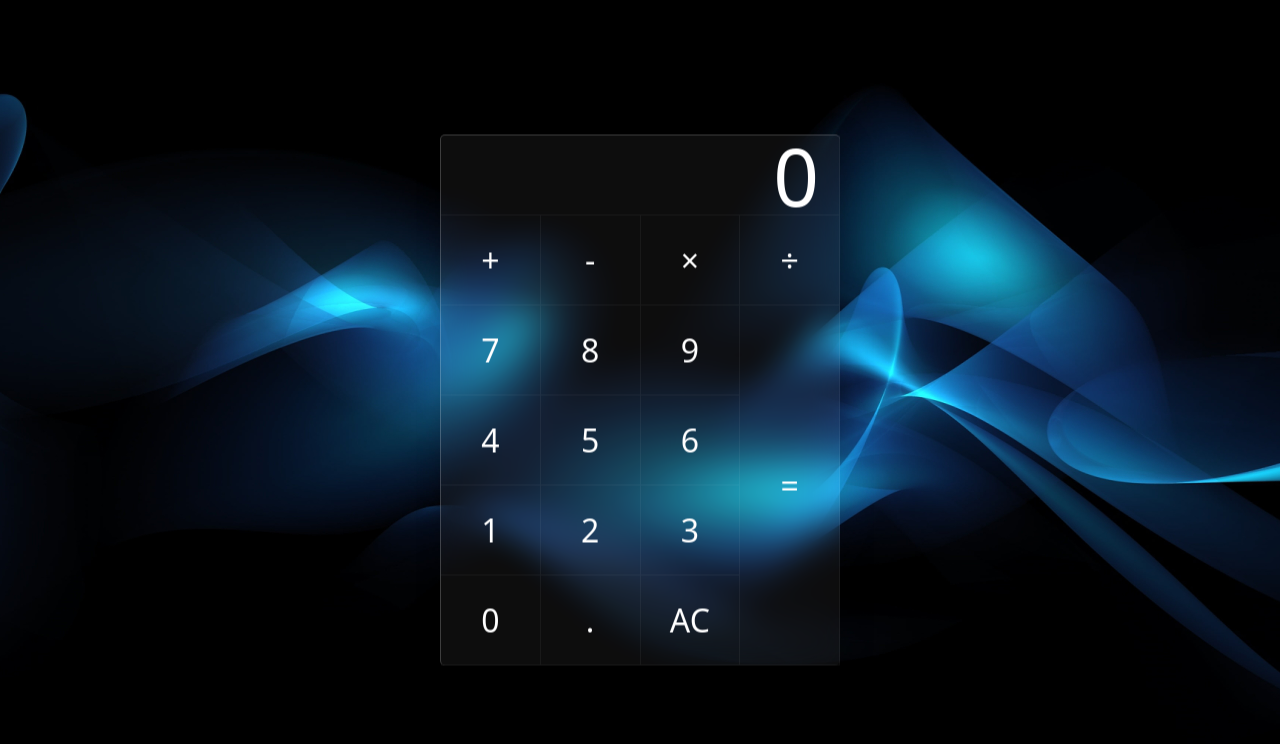
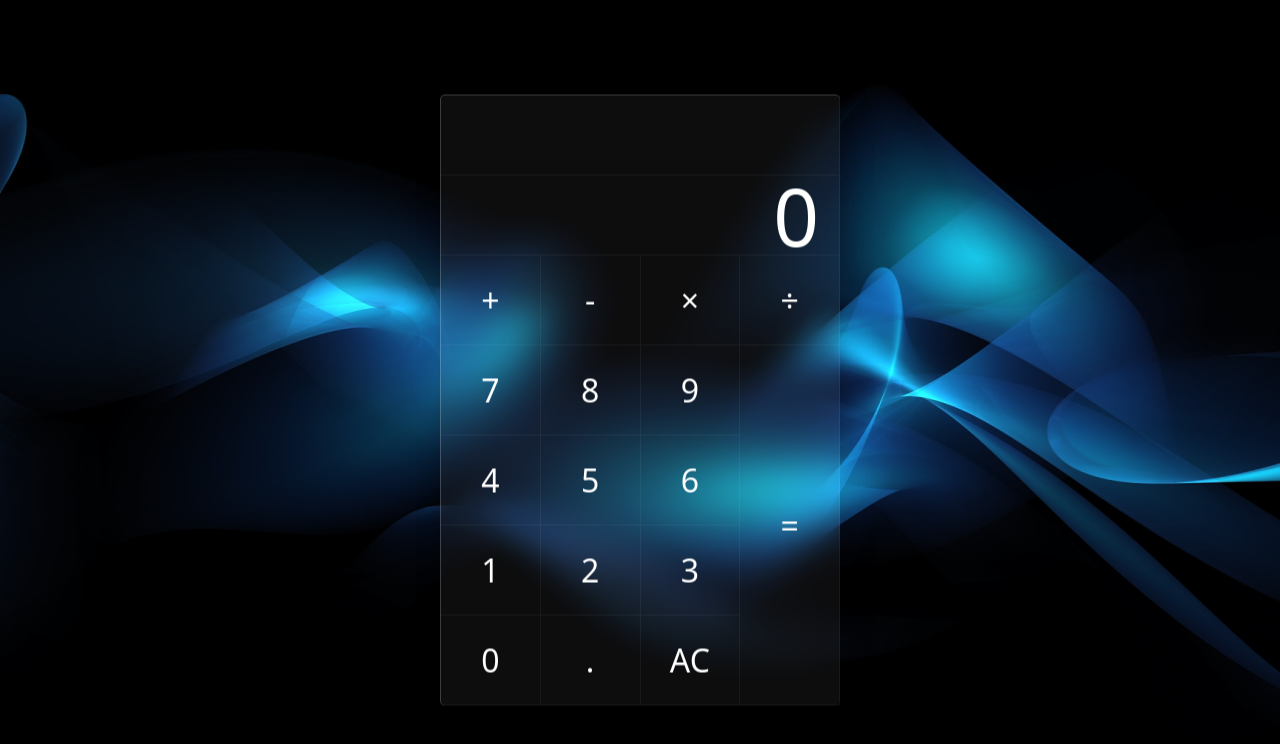
Before and after one commit to synerjay/TypeScript-Calculator, a React (Create React App) app: page / in a window 1280 px wide. Shown: the top 744 px of the page. Built offline with nearby package versions, Linux system fonts and the light colour scheme.

Commit message:
Added the formula display

```diff
--- a/src/components/Display.js
+++ b/src/components/Display.js
@@ -1,8 +1,16 @@
 import React, { Fragment } from 'react';
 
-function Display({ displayValue }) {
+function Display({ displayValue, history }) {
+  console.log(history);
   return (
     <Fragment>
+      <input
+        type='text'
+        className='Formula'
+        value={history}
+        id='display'
+        disabled
+      />
       <input
         type='text'
         className='Display'
--- a/src/components/Keys.js
+++ b/src/components/Keys.js
@@ -24,6 +24,7 @@ function Keys({
         break;
       case '.':
         inputDecimal(value);
+        setFormula((valueArray) => [...valueArray, value]);
         break;
       case 'all-clear':
         resetCalculator();
--- a/src/containers/Calculator.js
+++ b/src/containers/Calculator.js
@@ -16,7 +16,7 @@ function Calculator() {
 
   useEffect(() => {
     // console.log(displayValue);
-    console.log(formula);
+    // console.log(formula.join(' '));
     console.log(waitingSecondOp);
   }, [formula, waitingSecondOp]);
 
@@ -56,7 +56,7 @@ function Calculator() {
         return;
       } else if (nextOperator === '-') {
         setDisplayValue('-');
-        setFormula((valueArray) => [...valueArray, '-']);
+        // setFormula((valueArray) => [...valueArray, '-']);
         return;
       }
     }
@@ -106,7 +106,7 @@ function Calculator() {
 
   return (
     <div className='Calculator'>
-      <Display displayValue={displayValue} />
+      <Display displayValue={displayValue} history={formula.join(' ')} />
       <Keys
         handleOperator={handleOperator}
         resetCalculator={resetCalculator}
--- a/src/index.css
+++ b/src/index.css
@@ -31,6 +31,21 @@
 .Display {
   width: 100%;
   font-size: 5rem;
+  height: 80px;
+  border: none;
+  position: relative;
+  background: rgba(255, 255, 255, 0);
+  color: #fff;
+  text-align: right;
+  padding-right: 20px;
+  padding-left: 10px;
+  border-bottom: 1px solid rgba(255, 255, 255, 0.05);
+  border-right: 1px solid rgba(255, 255, 255, 0.05);
+}
+
+.Formula {
+  width: 100%;
+  font-size: 2rem;
   height: 80px;
   border: none;
   position: relative;
```
